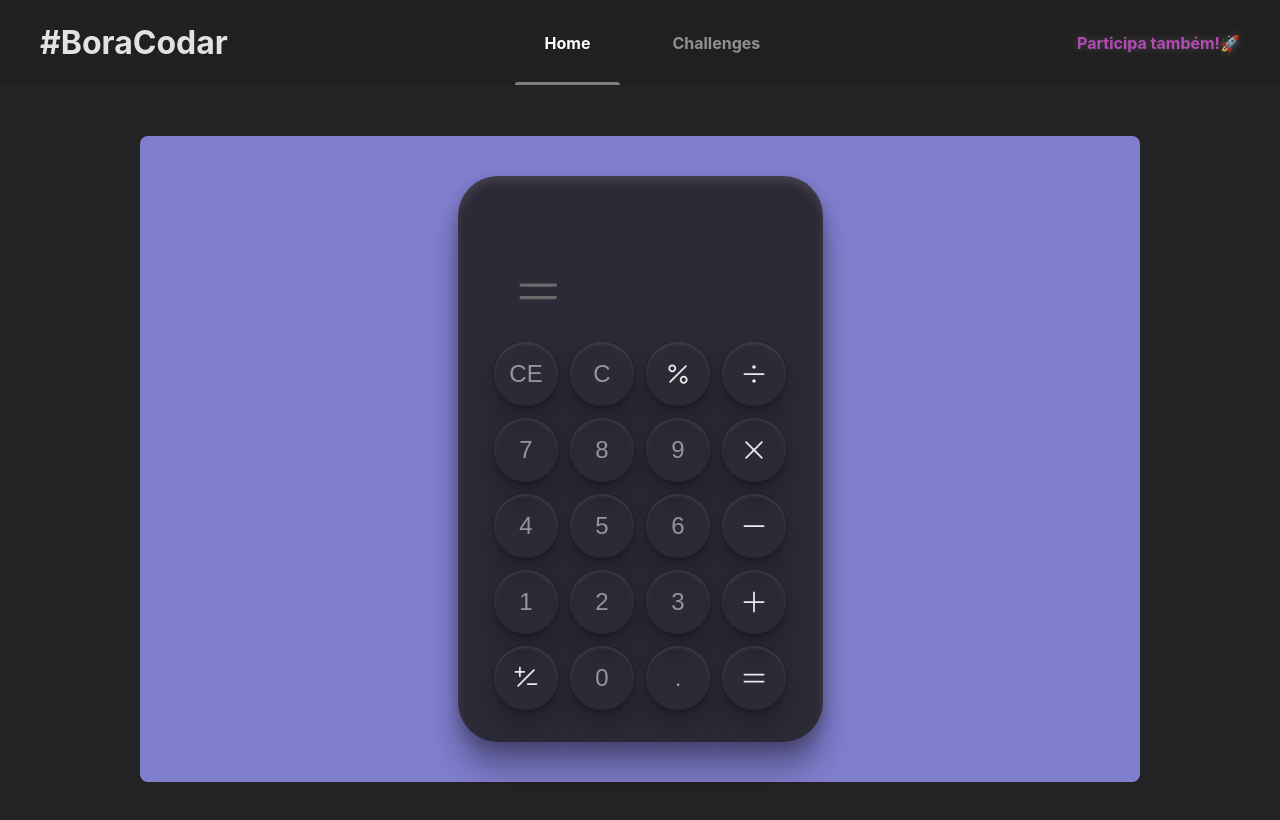
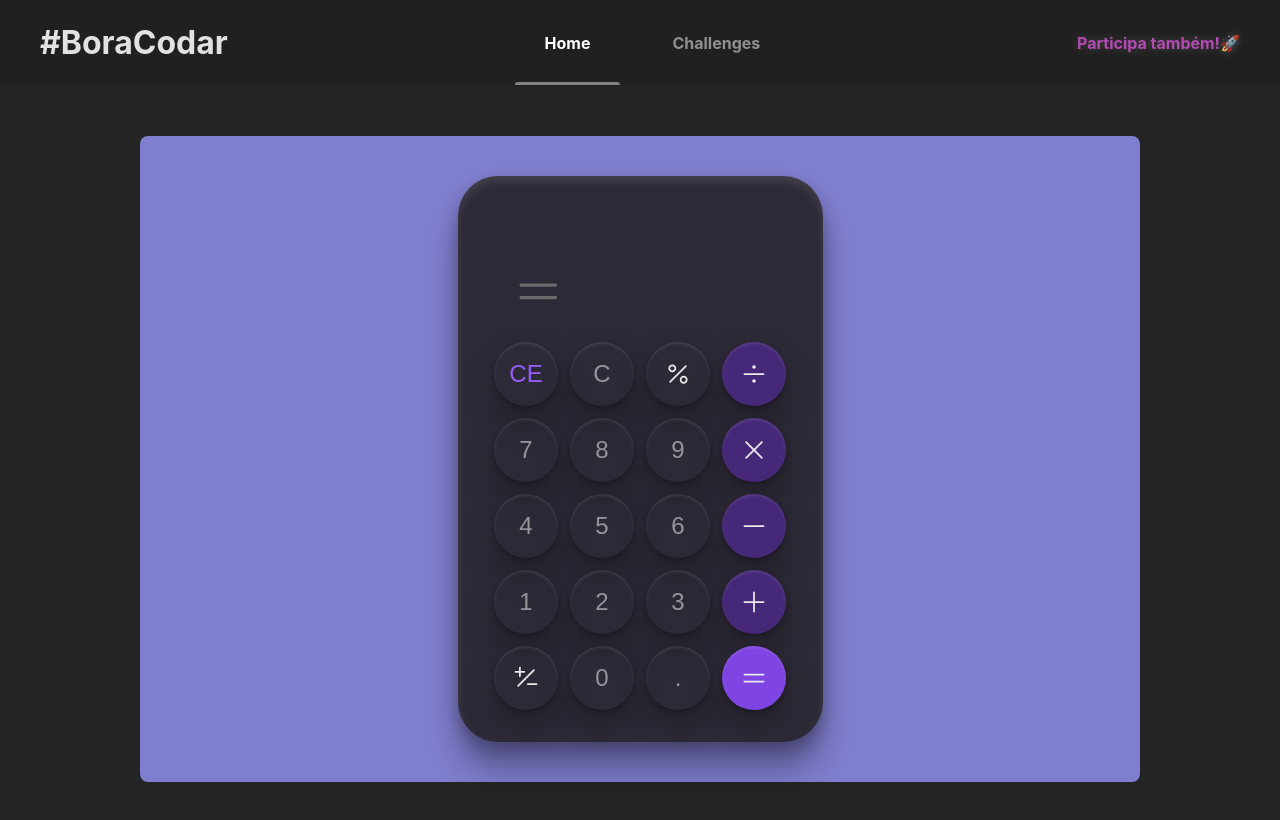
Before and after one commit to Artur906/bora-codar, a React (Vite) app: page /challenges/05 in a window 1280 px wide. Shown: the top 820 px of the page. Built offline with nearby package versions, Linux system fonts and the light colour scheme.

Commit message:
color adjusts in the calculator challenge

```diff
--- a/src/pages/CompletedChallenges/Challenge05/components/Button/index.jsx
+++ b/src/pages/CompletedChallenges/Challenge05/components/Button/index.jsx
@@ -2,7 +2,11 @@ import { StyledButton } from "./styled";
 
 export default function Button(props) {
   return (
-    <StyledButton className="button" onClick={props.callback}>
+    <StyledButton
+      onClick={props.callback}
+      background={props.background}
+      color={props.color}
+    >
       {props.type == 'svg' ? <img src={props.path} /> : props.value}
     </StyledButton>
   )
--- a/src/pages/CompletedChallenges/Challenge05/components/Button/styled.jsx
+++ b/src/pages/CompletedChallenges/Challenge05/components/Button/styled.jsx
@@ -9,12 +9,13 @@ export const StyledButton = styled.div`
   align-items: center;
   font-size: 2.4rem;
   font-family: 'Rubik', sans-serif;
+  background-color: ${props => props.background ?? ''};
 
   box-shadow: 0 2px 4px rgb(0, 0, 0, .27),
               inset 0px 2px 3px rgb(255, 255, 255, .10),
               0 15px 30px rgb(0, 0, 0, .27);
 
-  color: rgb(255, 255, 255, .50);
+  color: ${props => props.color ? props.color : 'rgb(255, 255, 255, .50)'};
 
   cursor: pointer;
 
@@ -23,8 +24,9 @@ export const StyledButton = styled.div`
                 0px 2px 3px rgb(255, 255, 255, .10),
                 inset 0 15px 30px rgb(0, 0, 0, .27);
 
-    text-shadow: 0 0 4px rgb(255, 255, 255, .50);
+    text-shadow:${props => props.color ? '0 0 10px' + props.color : ' 0 0 4px rgb(255, 255, 255, .50)'};
 
     color: rgb(255, 255, 255);
+
   }
 `
--- a/src/pages/CompletedChallenges/Challenge05/index.jsx
+++ b/src/pages/CompletedChallenges/Challenge05/index.jsx
@@ -67,6 +67,8 @@ export default function Challenge05() {
                   path={data.path}
                   value={data.value}
                   type={data.type}
+                  color={data.color}
+                  background={data.background}
                   callback={() => actions[data.action](data.value, data.type)}
                 />
               )
--- a/src/pages/CompletedChallenges/Challenge05/keyData.js
+++ b/src/pages/CompletedChallenges/Challenge05/keyData.js
@@ -10,6 +10,7 @@ export const keyData = [
   {
     value: 'CE',
     action: 'clearEntry',
+    color: '#975DFA'
   },
   {
     value: 'C',
@@ -25,6 +26,7 @@ export const keyData = [
     value: '/',
     path: divide,
     action: 'placeCharacter',
+    background: '#462878',
     type: 'svg'
   },
   {
@@ -46,6 +48,7 @@ export const keyData = [
     value: '*',
     path: X,
     action: 'placeCharacter',
+    background: '#462878',
     type: 'svg'
   },
   {
@@ -67,6 +70,7 @@ export const keyData = [
     value: '-',
     path: minus,
     action: 'placeCharacter',
+    background: '#462878',
     type: 'svg'
   },
   {
@@ -88,6 +92,7 @@ export const keyData = [
     value: '+',
     path: plus,
     action: 'placeCharacter',
+    background: '#462878',
     type: 'svg'
   },
   {
@@ -108,6 +113,7 @@ export const keyData = [
   {
     path: equals,
     action: 'equals',
+    background: '#7F45E2',
     type: 'svg'
   },
 ]
```
Also changed, not shown: src/pages/Challenges/assets/images/challenge-05.png.
